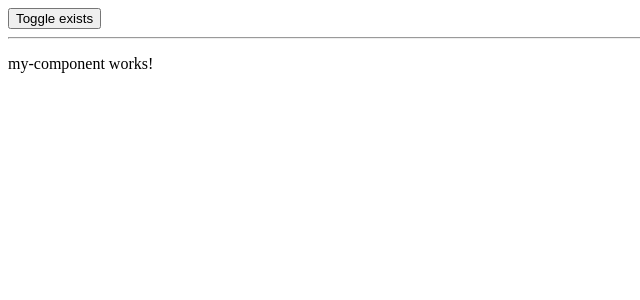
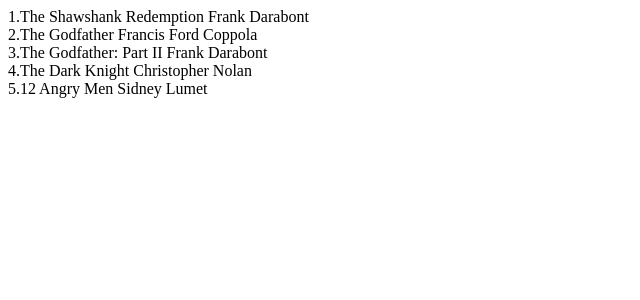
Before and after one commit to Maciej90A/Angular, an Angular app: page / in a window 1280 px wide. Shown: the top 300 px of the page, without its empty margins (0-640 px from the left). Built offline with nearby package versions, Linux system fonts and the light colour scheme.

Commit message:
zadanie 4

```diff
--- a/src/app/app.component.html
+++ b/src/app/app.component.html
@@ -1,4 +1,3 @@
-
-<button type ="button" (click)="toggleExists()">Toggle exists</button>
-<hr/>
-<app-my-component *ngIf="exists"></app-my-component>
+<app-my-component *ngFor="let movie of topMovies; let i = index" [director]="movie.director">
+  {{i + 1}}.{{movie.title}}
+</app-my-component>
--- a/src/app/app.component.ts
+++ b/src/app/app.component.ts
@@ -6,9 +6,11 @@
   styleUrls: ['./app.component.css']
 })
 export class AppComponent {
-  exists = true;
-
-  toggleExists(): void{
-    this.exists = !this.exists;
-  }
+  topMovies = [
+    {title: 'The Shawshank Redemption', director: 'Frank Darabont'},
+    {title: 'The Godfather', director: 'Francis Ford Coppola'},
+    {title: 'The Godfather: Part II', director: 'Frank Darabont'},
+    {title: 'The Dark Knight', director: 'Christopher Nolan'},
+    {title: '12 Angry Men', director: 'Sidney Lumet'}
+  ];
 }
--- a/src/app/my-component/my-component.component.html
+++ b/src/app/my-component/my-component.component.html
@@ -1 +1,3 @@
-<p>my-component works!</p>
+<div>
+  <ng-content></ng-content> {{director}}
+</div>
```
Also changed, not shown: src/app/my-component/my-component.component.ts (+5 -3 lines).
